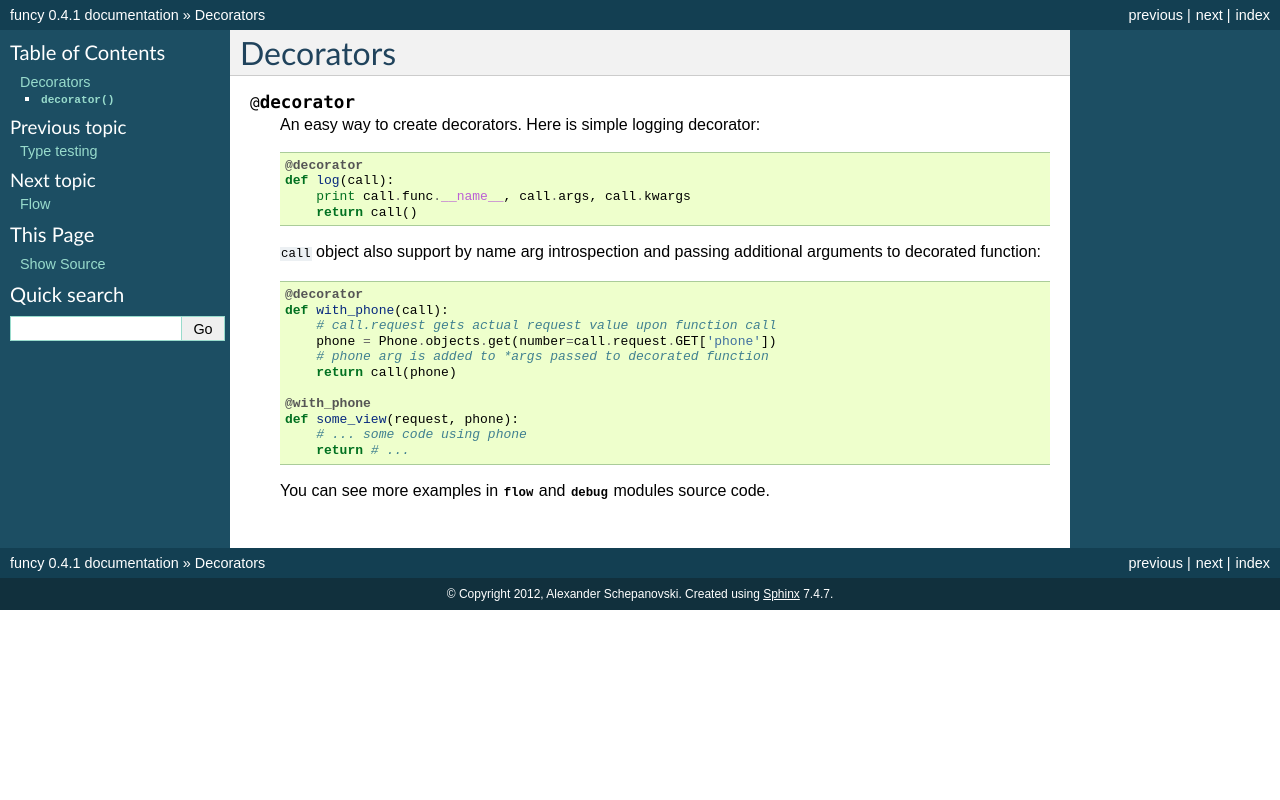
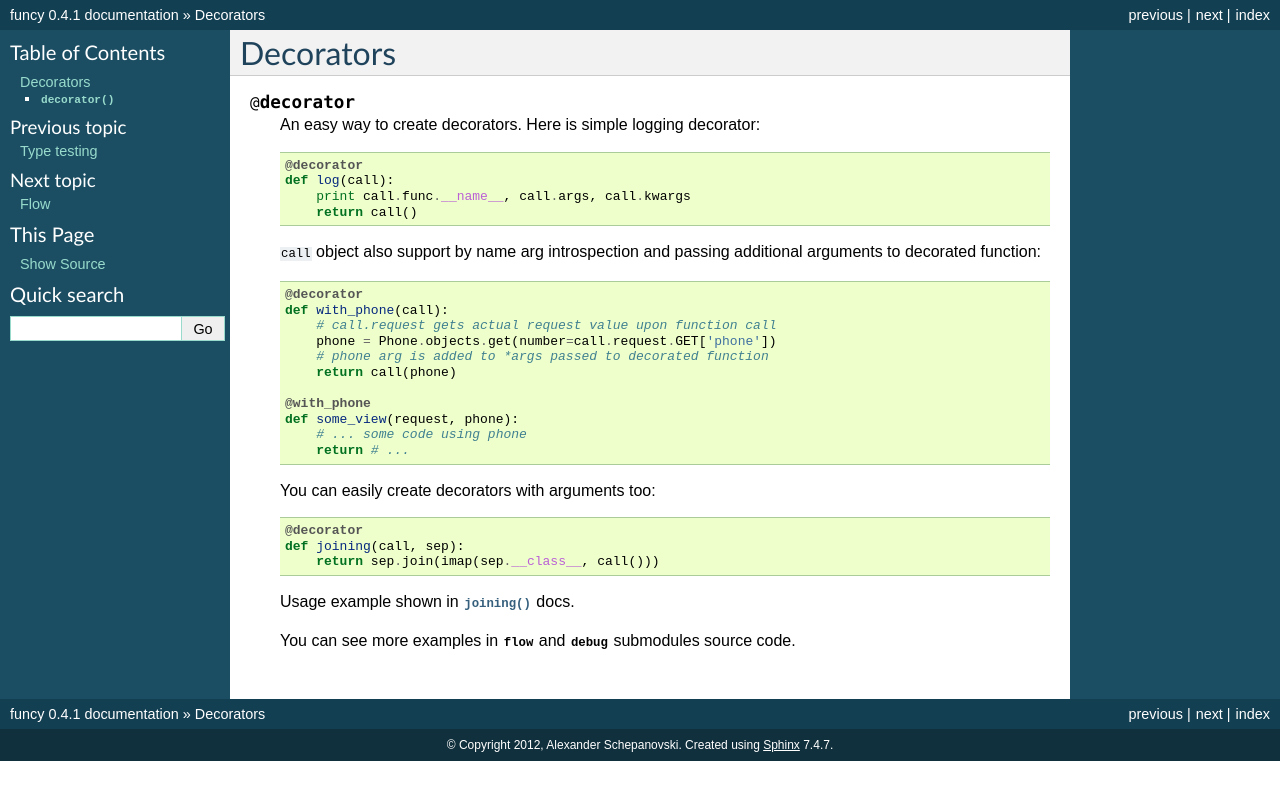
Before and after one commit to Jamaal224/funcy, a Sphinx documentation site: the page built from docs/decorators.rst, in a window 1280 px wide. Shown: the top 800 px of the page. Built offline with Sphinx 7.4.7, drawn with Linux system fonts in a browser that asks for light colours; pages that are not in the unit, such as notebooks, are missing from menus.

Commit message:
Documented make decorators with arguments with @decorator

```diff
--- a/docs/decorators.rst
+++ b/docs/decorators.rst
@@ -24,4 +24,12 @@ Decorators
             # ... some code using phone
             return # ...
 
-    You can see more examples in :mod:`flow` and :mod:`debug` modules source code.
+    You can easily create decorators with arguments too::
+
+        @decorator
+        def joining(call, sep):
+            return sep.join(imap(sep.__class__, call()))
+
+    Usage example shown in :func:`joining` docs.
+
+    You can see more examples in :mod:`flow` and :mod:`debug` submodules source code.
```
